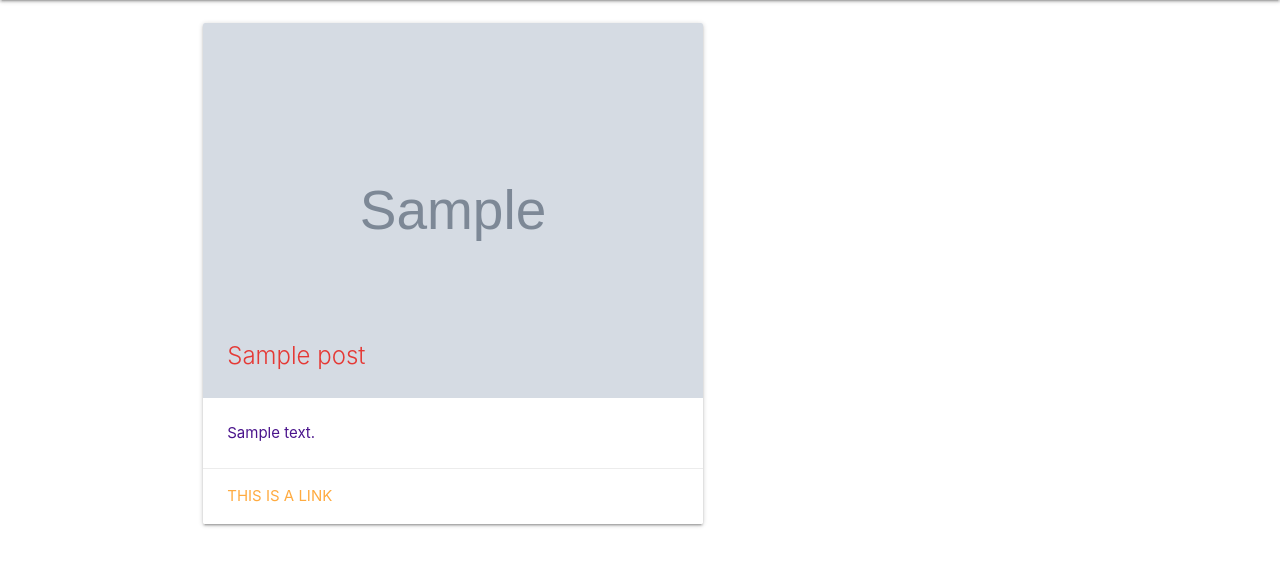
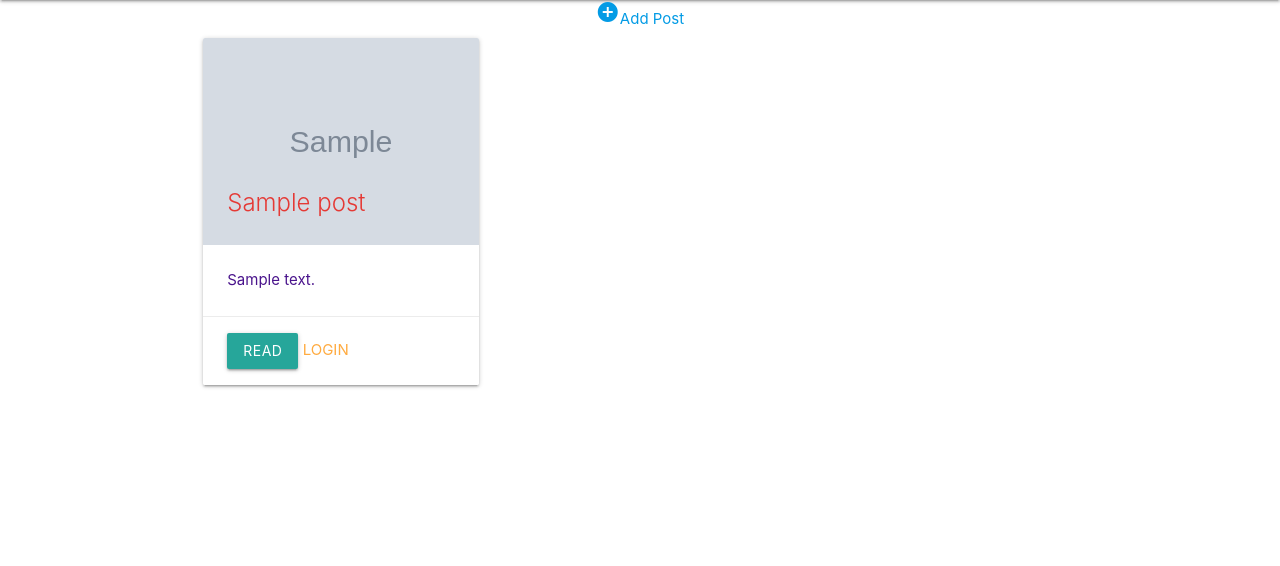
Before and after one commit to farrukh-ahm/ink_blog, a Django app: page / in a window 1280 px wide. Shown: the part 64-630 px from the top of the page. Run offline with Django 3.2, Linux system fonts and the light colour scheme; tables that the repository leaves empty hold one stand-in row (values such as "Sample post"); grey boxes marked "Sample" are stand-in pictures.

Commit message:
minor changes to homepage

```diff
--- a/ink/models.py
+++ b/ink/models.py
@@ -26,6 +26,14 @@ class Post(models.Model):
     def likes_count(self):
         return self.likes.count()
 
+    def user_like(self):
+        like = self.likes.all()
+        users = []
+        for i in like:
+            users.append(i.id)
+        return users
+
+
 
 class Comment(models.Model):
     commented_by = models.ForeignKey(User, on_delete=models.CASCADE, related_name='commented_by')
--- a/static/css/style.css
+++ b/static/css/style.css
@@ -4,6 +4,12 @@
     }
 }
 
-.card-handler{
+
+/* .card-handler{
     margin-block-start: 1rem !important;
+} */
+
+#greetings{
+    background-color: black !important;
+    padding-block-start: 1rem !important;
 }
--- a/templates/base.html
+++ b/templates/base.html
@@ -55,11 +55,9 @@
     </ul>
 
     {% if user.is_authenticated %}
-    <div class="row">
-        <div class="col s4 m4 push-s4 push-m6">
+        <div class="center" id="greeting" style="margin: 1.5rem;">
             Welcome {{user.get_username}}
         </div>
-    </div>
     {% endif %}
 
     <div class="container">
--- a/templates/index.html
+++ b/templates/index.html
@@ -2,24 +2,45 @@
 
 {% block content %}
 
+    <!-- <div class="row">
+        <div class="col s6 m4 push-s4 push-m6">
+            <a href=""><i class="material-icons">add_circle_outline</i> Add</a>
+        </div>
+    </div> -->
+
+    <div class="center">
+        <a href="#"><i class="material-icons">add_circle</i><span>Add Post</span></a>
+    </div>
+
     {% for post in post_list %}
+
+
         <div class="row">
-            <div class="col s12 m7 card-handler">
+            <div class="col s12 m4 card-handler">
                 <div class="card">
                     <div class="card-image">
                         <img src="{{post.featured_image.url}}" alt="{{post.title}}">
                         <span class="card-title red-text text-darken-1">{{post.title}}</span>
                     </div>
-                        <div class="card-content">
-                            <p class="purple-text text-darken-4">{{post.excerpt}}</p>
-                        </div>
+                    <div class="card-content">
+                        <p class="purple-text text-darken-4">{{post.excerpt}}</p>
+                    </div>
                     <div class="card-action">
-                        <a href="#">This is a link</a>
+                        <a href="#" class="btn">Read</a>
+                        {% if user.is_authenticated %}
+                            {% if user.id in post.user_like %}
+                                <a href=""><i class="material-icons right">star</i></a>
+                            {% else %}
+                                <a href="#"><i class="material-icons right">star_border</i></a>
+                            {% endif %}
+                        {% else %}
+                            <a href="#">LogIn</a>
+                        {% endif %}
                     </div>
                 </div>
             </div>
             {% if forloop.counter|divisibleby:3 %}
-      </div>
+        </div>
       <div class="row">
             {% endif %}
 
```
